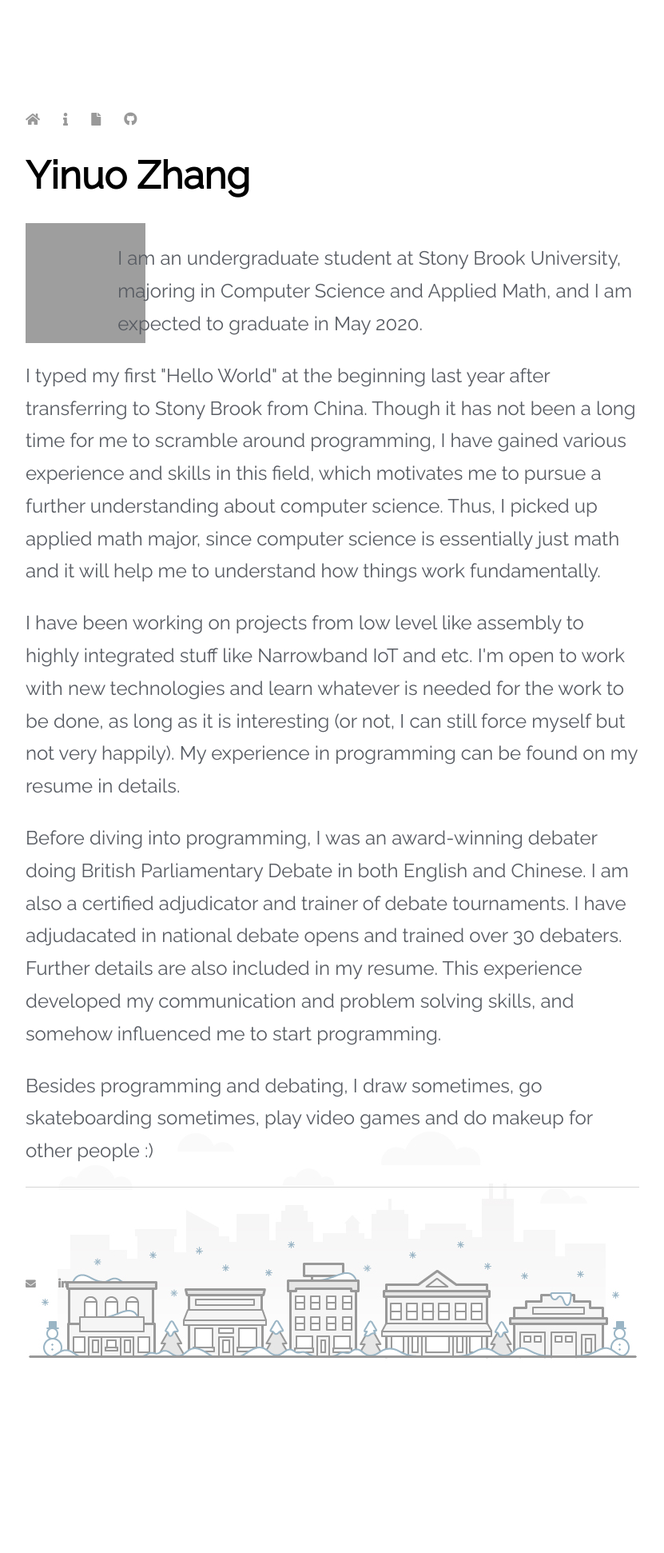
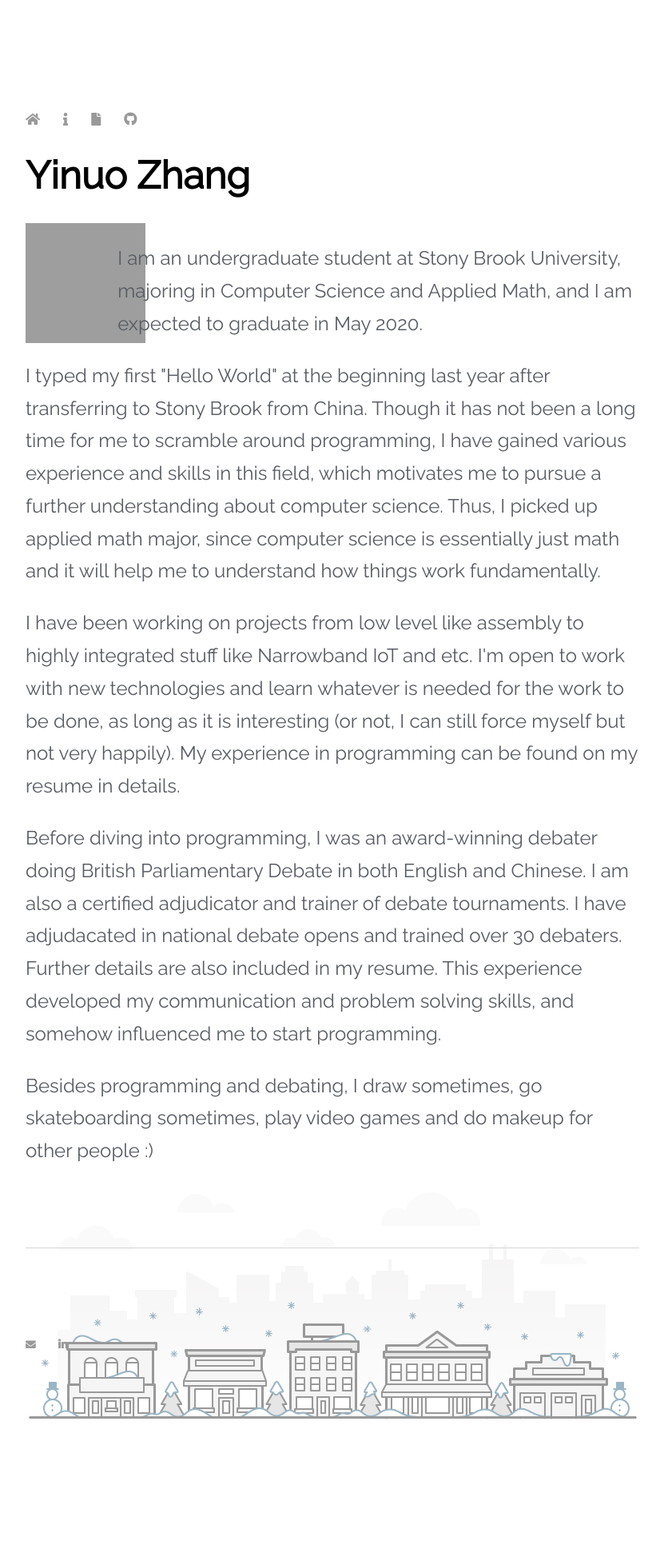
Before and after one commit to limboaz/limboaz.github.io, a Jekyll site: the page built from index.html, in a window 1280 px wide. Shown: the whole page at 80% size, without its empty margins (224-1055 px from the left). Built offline with Jekyll 4.4.1, drawn with Linux system fonts in a browser that asks for light colours; nearby versions of some CDN libraries; before the commit the page ends 1866 px from its top, so only the background shows below that; grey boxes are pictures that could not be loaded.

Commit message:
whatever

```diff
--- a/css/main.css
+++ b/css/main.css
@@ -37,6 +37,7 @@ footer {
     border-top: 1px solid #d5d5d5;
     font-size: .8em;
     padding-top: 100px;
+    margin-top: 100px;
 }
 
 .column {
```
